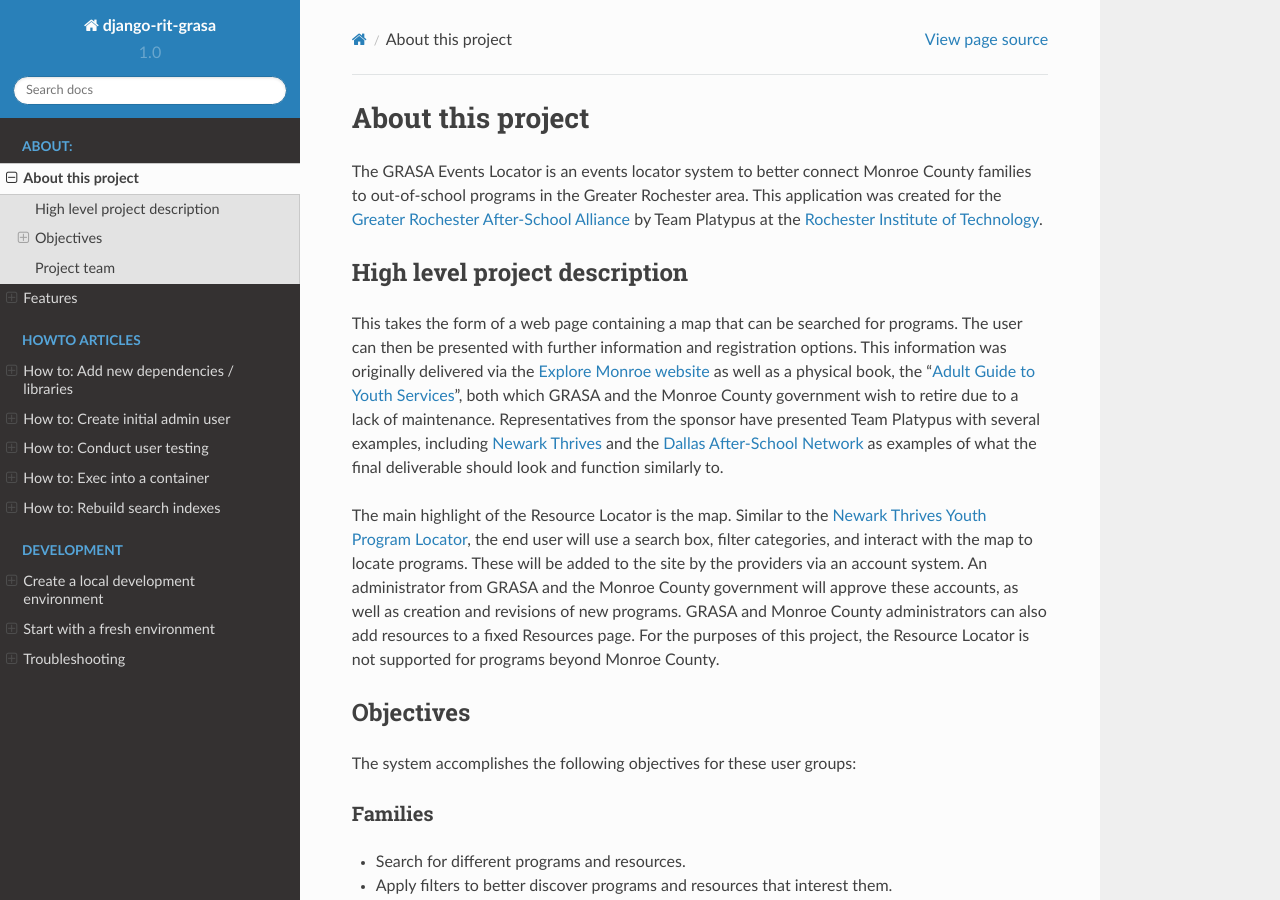
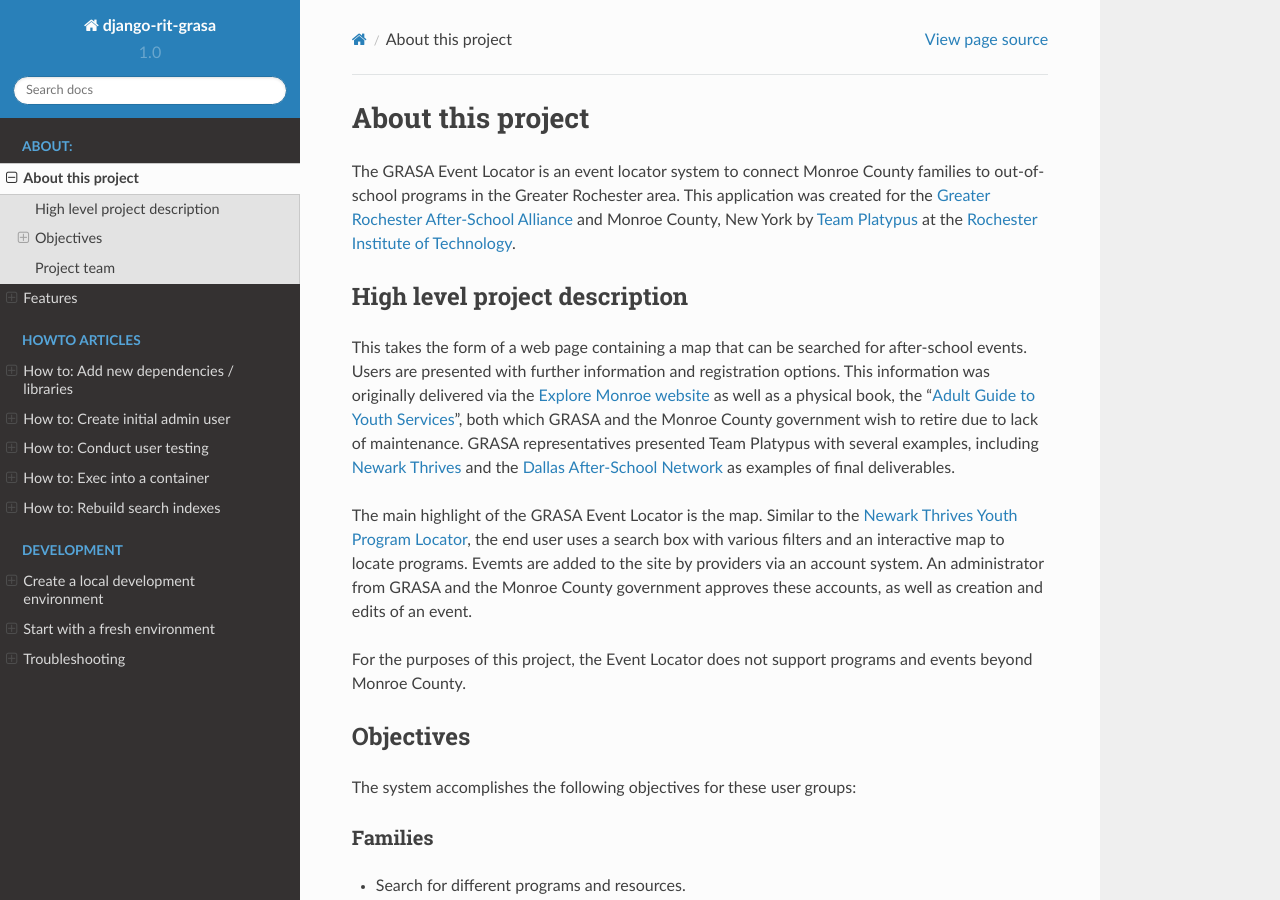
Before and after one commit to jwflory/django-rit-grasa, a Sphinx documentation site: the page built from docs/about/about-project.md, in a window 1280 px wide and 900 px high. Built offline with Sphinx 7.4.7 and the Read the Docs theme 2.0.0, drawn with Linux system fonts in a browser that asks for light colours; formulas are drawn with MathJax 3.

Commit message:
docs/about-project: Refactor for clarity, remove outdated info
Signed-off-by: Justin W. Flory <git@jwf.io>

```diff
--- a/docs/about/about-project.md
+++ b/docs/about/about-project.md
@@ -6,22 +6,23 @@
     This makes git diffs easier to read in PRs.
 -->
 
-The GRASA Events Locator is an events locator system to better connect Monroe County families to out-of-school programs in the Greater Rochester area.
-This application was created for the [Greater Rochester After-School Alliance](https://www.racf.org/About/Giving-Circles-Initiatives-and-Partnerships/Greater-Rochester-After-School-Alliance) by Team Platypus at the [Rochester Institute of Technology](https://www.rit.edu/).
+The GRASA Event Locator is an event locator system to connect Monroe County families to out-of-school programs in the Greater Rochester area.
+This application was created for the [Greater Rochester After-School Alliance](https://www.racf.org/About/Giving-Circles-Initiatives-and-Partnerships/Greater-Rochester-After-School-Alliance) and Monroe County, New York by [Team Platypus](#project-team) at the [Rochester Institute of Technology](https://www.rit.edu/).
 
 
 ## High level project description
 
-This takes the form of a web page containing a map that can be searched for programs.
-The user can then be presented with further information and registration options.
-This information was originally delivered via the [Explore Monroe website](http://exploremonroeny.com/calendar) as well as a physical book, the “[Adult Guide to Youth Services](https://www2.monroecounty.gov/files/youth/Adult_Guide%202011.pdf)”, both which GRASA and the Monroe County government wish to retire due to a lack of maintenance.
-Representatives from the sponsor have presented Team Platypus with several examples, including [Newark Thrives](http://youthprogramlocator.newark-thrives.org/) and the [Dallas After-School Network](http://dasn.force.com/dapf/ProgramFinder) as examples of what the final deliverable should look and function similarly to.
+This takes the form of a web page containing a map that can be searched for after-school events.
+Users are presented with further information and registration options.
+This information was originally delivered via the [Explore Monroe website](http://exploremonroeny.com/calendar) as well as a physical book, the “[Adult Guide to Youth Services](https://www2.monroecounty.gov/files/youth/Adult_Guide%202011.pdf)”, both which GRASA and the Monroe County government wish to retire due to lack of maintenance.
+GRASA representatives presented Team Platypus with several examples, including [Newark Thrives](http://youthprogramlocator.newark-thrives.org/) and the [Dallas After-School Network](http://dasn.force.com/dapf/ProgramFinder) as examples of final deliverables.
 
-The main highlight of the Resource Locator is the map.
-Similar to the [Newark Thrives Youth Program Locator](http://youthprogramlocator.newark-thrives.org/), the end user will use a search box, filter categories, and interact with the map to locate programs.
-These will be added to the site by the providers via an account system. An administrator from GRASA and the Monroe County government will approve these accounts, as well as creation and revisions of new programs.
-GRASA and Monroe County administrators can also add resources to a fixed Resources page.
-For the purposes of this project, the Resource Locator is not supported for programs beyond Monroe County.
+The main highlight of the GRASA Event Locator is the map.
+Similar to the [Newark Thrives Youth Program Locator](http://youthprogramlocator.newark-thrives.org/), the end user uses a search box with various filters and an interactive map to locate programs.
+Evemts are added to the site by providers via an account system.
+An administrator from GRASA and the Monroe County government approves these accounts, as well as creation and edits of an event.
+
+For the purposes of this project, the Event Locator does not support programs and events beyond Monroe County.
 
 
 ## Objectives
```
